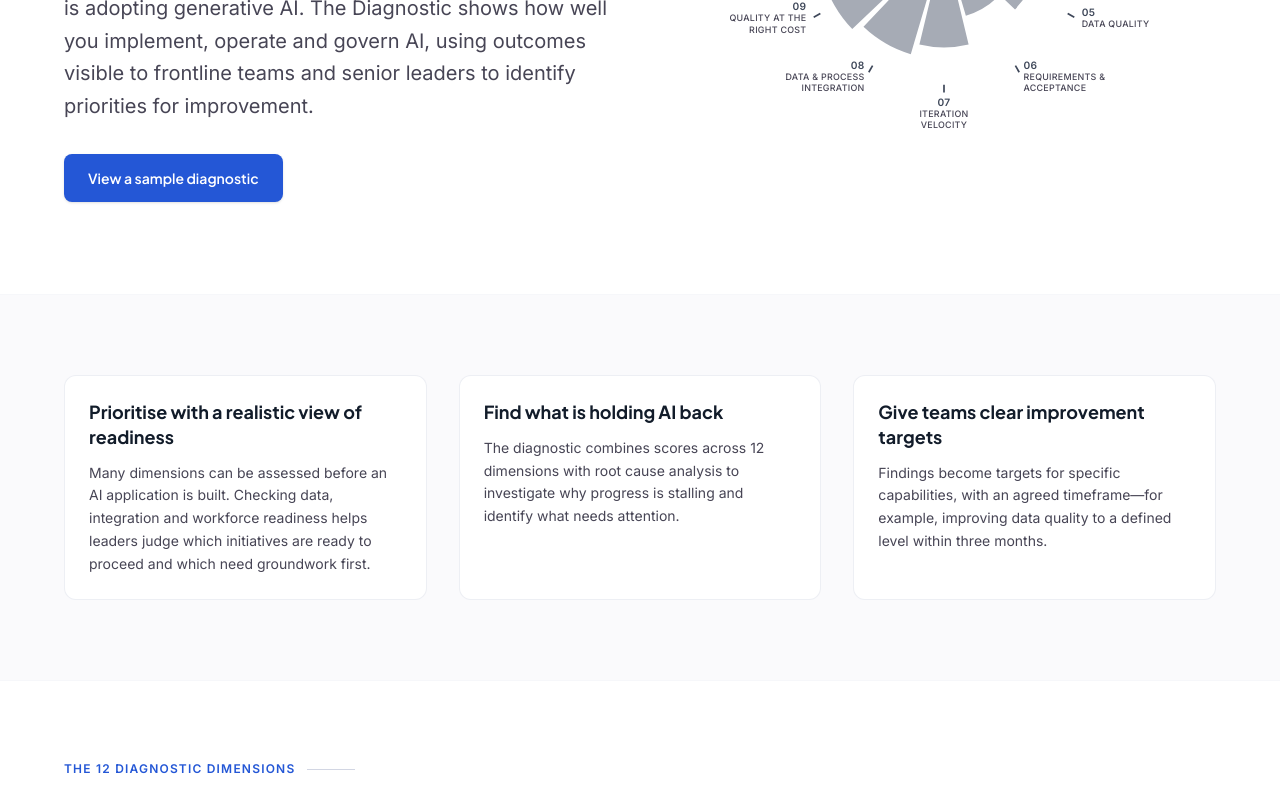
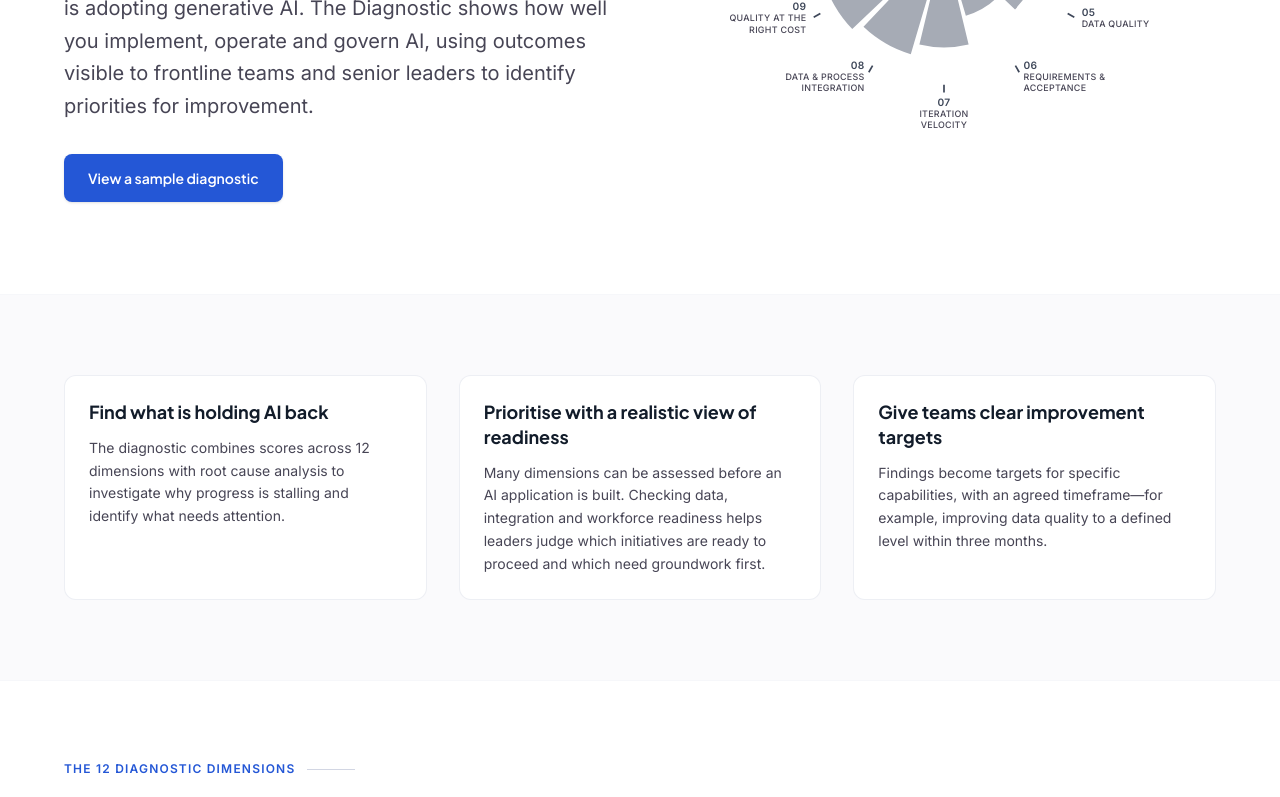
Before and after one commit to signalaibpi/signal-website, a Next.js app: page /business-ai-dashboard in a window 1280 px wide. Shown: the part 466-1263 px from the top of the page. Built offline with nearby package versions, Linux system fonts and the light colour scheme.

Commit message:
Swap diagnostic explanation cards

```diff
--- a/components/ai-progress-review/WhyItApplies.tsx
+++ b/components/ai-progress-review/WhyItApplies.tsx
@@ -1,11 +1,11 @@
 const PANELS = [
+  {
+    title: "Find what is holding AI back",
+    body: "The diagnostic combines scores across 12 dimensions with root cause analysis to investigate why progress is stalling and identify what needs attention.",
+  },
   {
     title: "Prioritise with a realistic view of readiness",
     body: "Many dimensions can be assessed before an AI application is built. Checking data, integration and workforce readiness helps leaders judge which initiatives are ready to proceed and which need groundwork first.",
-  },
-  {
-    title: "Find what is holding AI back",
-    body: "The diagnostic combines scores across 12 dimensions with root cause analysis to investigate why progress is stalling and identify what needs attention.",
   },
   {
     title: "Give teams clear improvement targets",
```
Also changed, not shown: 1 other file (tests, documents, lock files or other folders).
